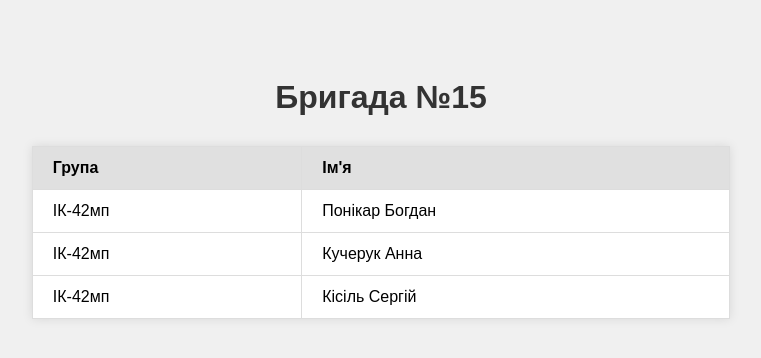
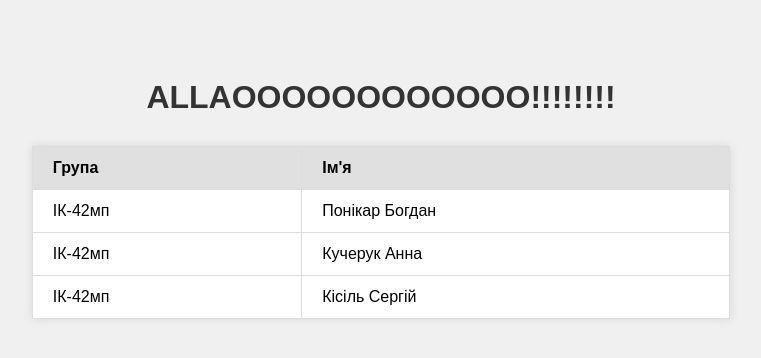
Before and after one commit to lighter450/aws-web-app, a plain HTML site: page index.html in a window 1280 px wide. Shown: the whole page, without its empty margins (259-1020 px from the left). Drawn offline with Linux system fonts and the light colour scheme.

Commit message:
Add workflow

```diff
--- a/index.html
+++ b/index.html
@@ -6,7 +6,7 @@
   <link rel="stylesheet" href="styles.css">
 </head>
 <body>
-  <h1>Бригада №15</h1>
+  <h1>ALLAOOOOOOOOOOOO!!!!!!!!</h1>
 
   <table>
     <thead>
```
